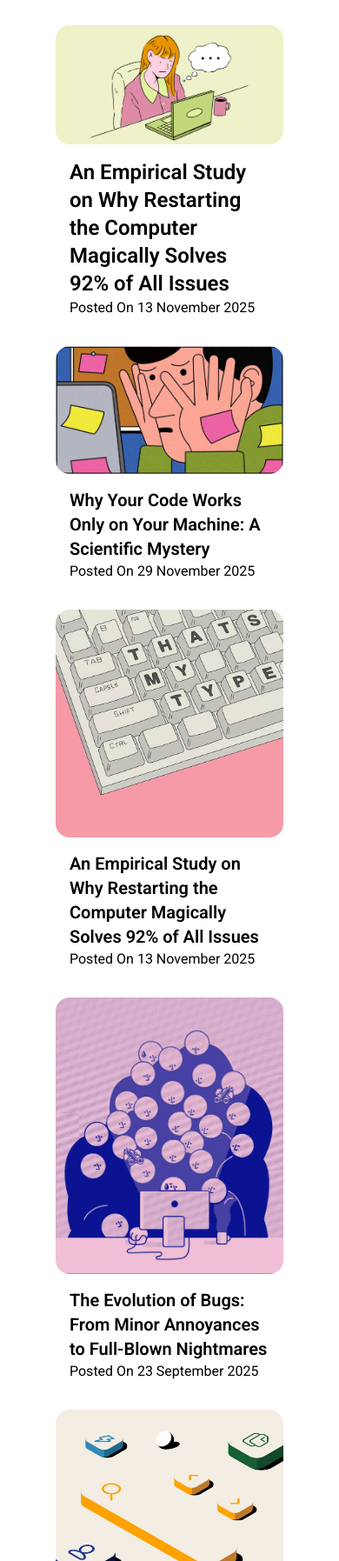
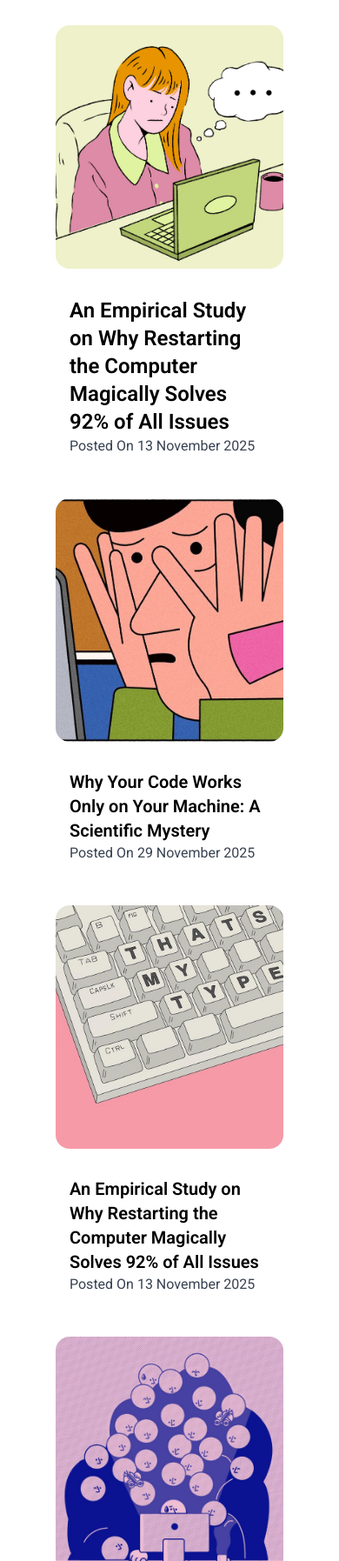
Before and after one commit to JessadaID/bootcamp-homework-design, a plain HTML site: page index.html in a window 390 px wide. Shown: the part 205-2000 px from the top of the page at 87% size. Drawn offline with nearby package versions, Linux system fonts and the light colour scheme.

Commit message:
fix homework design menu and padding bottom

```diff
--- a/index.html
+++ b/index.html
@@ -27,11 +27,11 @@
       <div class="flex items-center">
         <img src="./img/logo/Logo.png" alt="" class="h-16" />
         <p class="text-white ml-3 text-2xl">Homework</p>
-        <i class="fa-regular fa-moon text-white pl-2"></i>
+        <i class="fa-regular fa-moon text-white pl-2 text-normal"></i>
       </div>
       <div class="flex items-center gap-4 cursor-pointer">
-        <i class="fa-solid fa-bars text-white text-2xl"></i>
-        <p class="text-white text-2xl text-center align-middle hidden lg:block">Categories</p>
+        <i class="fa-solid fa-bars text-white "></i>
+        <p class="text-white text-base text-center align-middle hidden lg:block">Categories</p>
       </div>
     </nav>
 
@@ -48,21 +48,21 @@
       </section>
 
       <section id="card" class="dark:text-white">
-        <div class="grid lg:grid-cols-4 grid-cols-1 gap-4 mt-8">
+        <div class="grid lg:grid-cols-4 grid-cols-1 gap-4 mt-8 mb-16">
           <div
             class="lg:row-span-2 lg:col-span-2 col-span-1 row-span-1 flex flex-col rounded-2xl bg-white dark:bg-[#1F2937] "
           >
             <img
               src="./img/Rust-out-web-scaled.jpg"
               alt=""
-              class="lg:h-[564px] sm:h-[280px] w-full object-cover rounded-2xl"
+              class="lg:h-[564px] h-[280px] w-full object-cover rounded-2xl"
             />
-            <div class="p-4">
+            <div class="p-4 my-4 lg:my-0">
               <h6 class="font-semibold text-2xl">
                 An Empirical Study on Why Restarting the Computer Magically
                 Solves 92% of All Issues
               </h6>
-              <p>Posted On 13 November 2025</p>
+              <p class="text-[#374151] dark:text-gray-500">Posted On 13 November 2025</p>
             </div>
           </div>
 
@@ -70,13 +70,13 @@
             <img
               src="./img/7d90427a82e7dbba452b4466ef77b282.jpg"
               alt=""
-              class="lg:h-[190px] md:h-[280px]  w-full object-cover rounded-2xl"
+              class="lg:h-[190px] h-[280px]  w-full object-cover rounded-2xl"
             />
-            <div class="m-4">
+            <div class="p-4 my-4 lg:my-0">
               <h6 class="font-semibold text-xl">
                 Why Your Code Works Only on Your Machine: A Scientific Mystery
               </h6>
-              <p>Posted On 29 November 2025</p>
+              <p class="text-[#374151] dark:text-gray-500">Posted On 29 November 2025</p>
             </div>
           </div>
 
@@ -84,14 +84,14 @@
             <img
               src="./img/4356e1e4cb5be1bb5e2ea9b1ec7b4c9e.jpg"
               alt=""
-              class="lg:h-[190px] md:h-[280px] w-full object-cover rounded-2xl"
+              class="lg:h-[190px] h-[280px] w-full object-cover rounded-2xl"
             />
-            <div class="m-4">
+            <div class="p-4 my-4 lg:my-0">
               <h6 class="font-semibold text-xl">
                 An Empirical Study on Why Restarting the Computer Magically
                 Solves 92% of All Issues
               </h6>
-              <p>Posted On 13 November 2025</p>
+              <p class="text-[#374151] dark:text-gray-500">Posted On 13 November 2025</p>
             </div>
           </div>
 
@@ -99,14 +99,14 @@
             <img
               src="./img/4d1be00e0c189d4eb36bc44a491826ec.jpg"
               alt=""
-              class="lg:h-[190px] md:h-[280px] w-full object-cover rounded-2xl"
+              class="lg:h-[190px] h-[280px] w-full object-cover rounded-2xl"
             />
-            <div class="m-4">
+            <div class="p-4 my-4 lg:my-0">
               <h6 class="font-semibold text-xl">
                 The Evolution of Bugs: From Minor Annoyances to Full-Blown
                 Nightmares
               </h6>
-              <p>Posted On 23 September 2025</p>
+              <p class="text-[#374151] dark:text-gray-500">Posted On 23 September 2025</p>
             </div>
           </div>
 
@@ -114,13 +114,13 @@
             <img
               src="./img/2c1f60b9b73db1b702f330276bd8781d.jpg"
               alt=""
-              class="lg:h-[190px] md:h-[280px] w-full object-cover rounded-2xl"
+              class="lg:h-[190px] h-[280px] w-full object-cover rounded-2xl"
             />
-            <div class="m-4">
+            <div class="p-4 my-4 lg:my-0">
               <h6 class="font-semibold text-xl">
                 The Psychology of ‘Just One More Feature’ in Software Teams
               </h6>
-              <p>Posted On 11 September 2025</p>
+              <p class="text-[#374151] dark:text-gray-500">Posted On 11 September 2025</p>
             </div>
           </div>
         </div>
```
